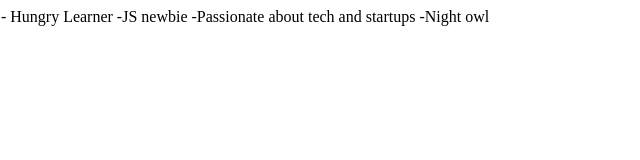
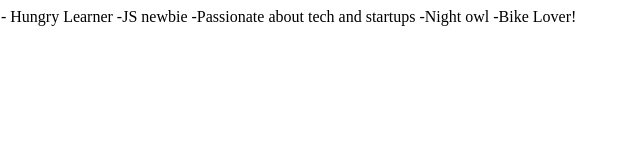
Before and after one commit to samyakshah3008/Samyak_Shah_demo_site, a plain HTML site: page index.html in a window 1280 px wide. Shown: the full height of the page, 496-1136 px from the left. Drawn offline with Linux system fonts and the light colour scheme.

Commit message:
DOCS:skills updated

```diff
--- a/index.html
+++ b/index.html
@@ -13,7 +13,7 @@
    -JS newbie
    -Passionate about tech and startups
    -Night owl
-
+   -Bike Lover!
 
 
 
```
